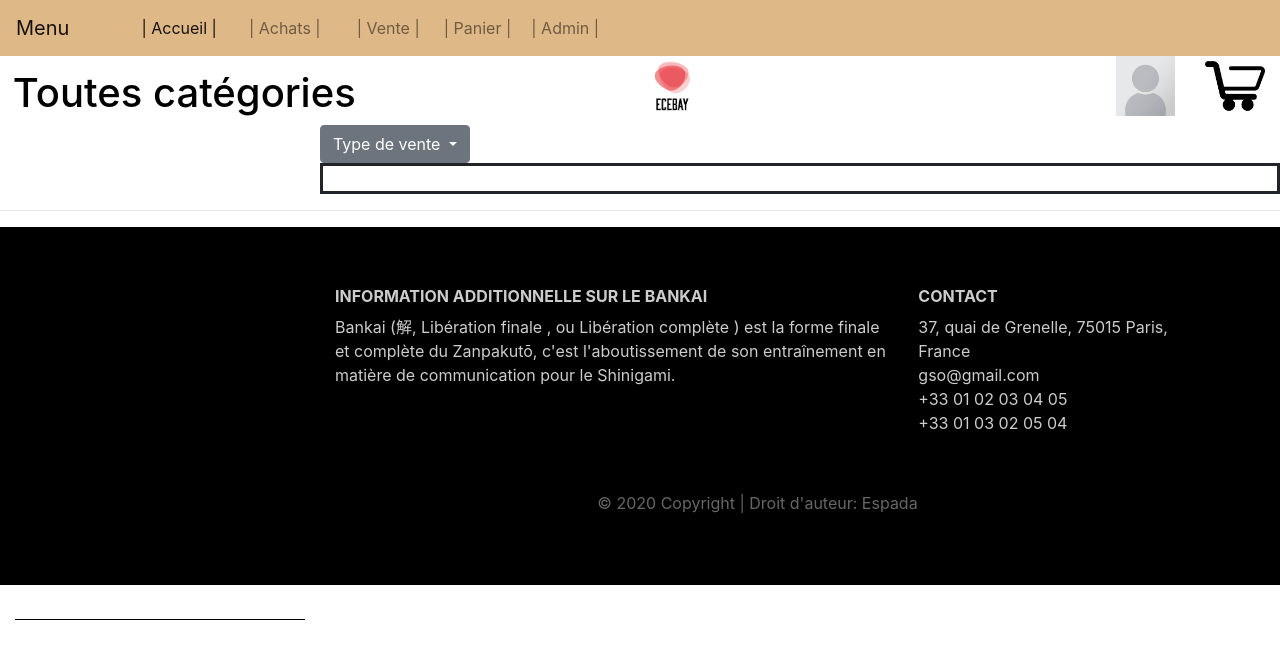
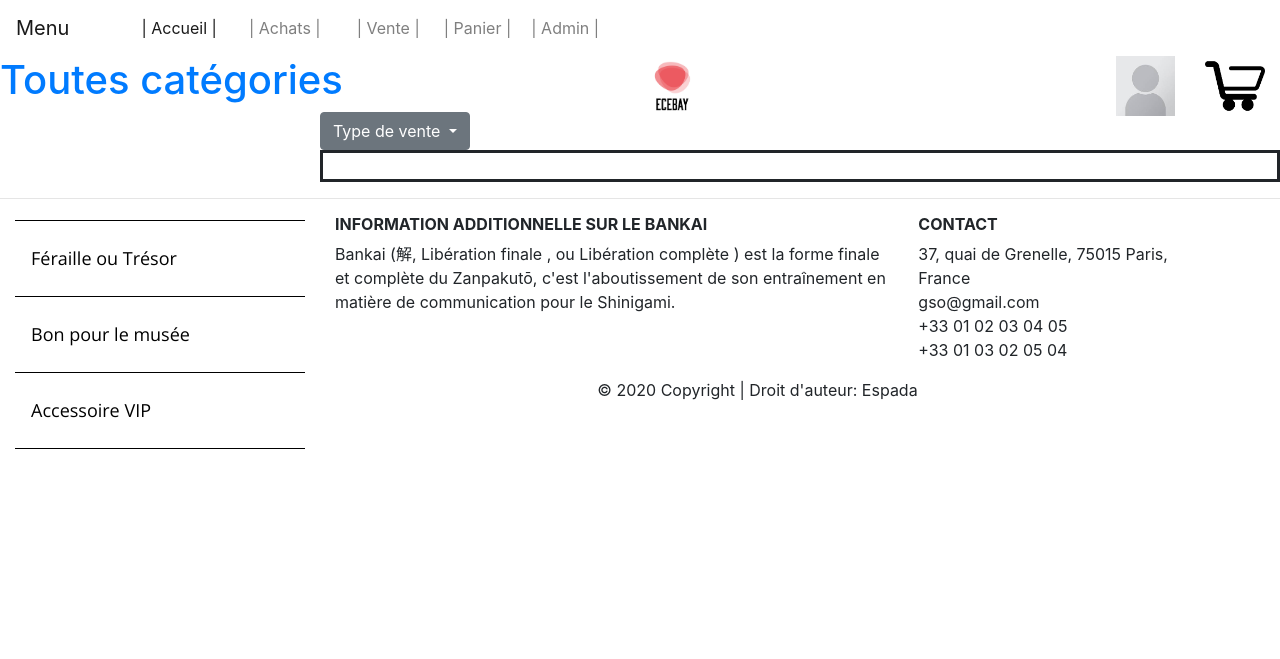
Before and after one commit to SovannQ/eceBay, a PHP site: page /achats/achats.php in a window 1280 px wide. Shown: the top 659 px of the page. Run offline with PHP 8.4, Linux system fonts and the light colour scheme; data that the repository does not hold is empty.

Commit message:
CSSmodif et achat

```diff
--- a/front/accueil.php
+++ b/front/accueil.php
@@ -14,7 +14,7 @@
     <link rel="stylesheet" type="text/css" href="styles2.css">
     <script src="https://code.jquery.com/jquery-3.3.1.slim.min.js"></script>
     <script src="https://stackpath.bootstrapcdn.com/bootstrap/4.1.3/js/bootstrap.min.js"></script>
-
+    <link href="https://fonts.googleapis.com/css?family=Open+Sans" rel="stylesheet">
     <script type="text/javascript">
         $(document).ready(function () {
             $('.header').height($(window).height());
@@ -27,7 +27,7 @@
 <body class="fond" >
 
         <!-- Menu -->
-        <nav class="navbar navbar-expand-lg navbar-light" style="background-color: burlywood">
+        <nav class="navbar navbar-expand-lg navbar-light">
             <a class="navbar-brand" href="#">Menu</a>
             <button class="navbar-toggler" type="button" data-toggle="collapse" data-target="#navbarSupportedContent" aria-controls="navbarSupportedContent" aria-expanded="false" aria-label="Toggle navigation">
               <span class="navbar-toggler-icon"></span>
@@ -102,7 +102,7 @@
                         </a>
                     </div>
                 </div>
-            <h2 class="titrecar">Actuellement à vendre</h2>
+            <h3 class="titrecar">Actuellement à vendre</h3>
 
     <!-- pied de page -->
     <footer class="page-footer">
--- a/front/achats/achats.css
+++ b/front/achats/achats.css
@@ -76,15 +76,6 @@
 }
 
 
-.page-footer {
-    background-color: #000;
-    color: #ccc;
-    padding: 60px 0 30px;
-   }
-   .footer-copyright {
-    color: #666;
-    padding: 40px 0;
-   }
 
 .bordure{
     border: solid;
@@ -123,6 +114,8 @@
 
 .menuleft a{
     color: #000;
+    font-family: 'Open Sans', sans-serif;
+    font-size: large;
 }
 
 .lgo{
--- a/front/achats/achats.php
+++ b/front/achats/achats.php
@@ -13,10 +13,11 @@
     <link rel="stylesheet" href="https://stackpath.bootstrapcdn.com/bootstrap/4.4.1/css/bootstrap.min.css">
     <link rel="stylesheet" href="https://stackpath.bootstrapcdn.com/font-awesome/4.7.0/css/font-awesome.min.css" />
     <link rel="stylesheet" type="text/css" href="achats.css">
+    <link rel="stylesheet" type="text/css" href="styles2.css">
     <script src="https://code.jquery.com/jquery-3.3.1.slim.min.js" integrity="sha384-q8i/X+965DzO0rT7abK41JStQIAqVgRVzpbzo5smXKp4YfRvH+8abtTE1Pi6jizo" crossorigin="anonymous"></script>
 <script src="https://cdnjs.cloudflare.com/ajax/libs/popper.js/1.14.3/umd/popper.min.js" integrity="sha384-ZMP7rVo3mIykV+2+9J3UJ46jBk0WLaUAdn689aCwoqbBJiSnjAK/l8WvCWPIPm49" crossorigin="anonymous"></script>
 <script src="https://stackpath.bootstrapcdn.com/bootstrap/4.1.3/js/bootstrap.min.js" integrity="sha384-ChfqqxuZUCnJSK3+MXmPNIyE6ZbWh2IMqE241rYiqJxyMiZ6OW/JmZQ5stwEULTy" crossorigin="anonymous"></script>
-
+<link href="https://fonts.googleapis.com/css?family=Open+Sans" rel="stylesheet">
     <script type="text/javascript">
         $(document).ready(function () {
             $('.header').height($(window).height());
@@ -30,7 +31,7 @@
 
 
     <!-- Menu -->
-    <nav class="navbar navbar-expand-lg navbar-light" style="background-color: burlywood">
+    <nav class="navbar navbar-expand-lg navbar-light">
         <a class="navbar-brand" href="#">Menu</a>
         <button class="navbar-toggler" type="button" data-toggle="collapse" data-target="#navbarSupportedContent" aria-controls="navbarSupportedContent" aria-expanded="false" aria-label="Toggle navigation">
           <span class="navbar-toggler-icon"></span>
@@ -62,7 +63,7 @@
             <a href="panier.html"><img class="panier col-lg-1" src="panier.jpg"></a>
             <a href="Inscription.html"><img class="panier col-lg-1" src="connexion.jpg"></a>
             <img class="lgo col-lg-1" src="lgo.jpg">
-            <a href="#"><h1 class="titre">Toutes catégories</h1></a>
+            <a href="#"><h1>Toutes catégories</h1></a>
         </div>
     </header>
 
@@ -163,7 +164,6 @@
 
 
 
-
 </body>
 
 </html>
--- a/front/achats/action.php
+++ b/front/achats/action.php
@@ -2,7 +2,7 @@
 
     ////////////////////////////////////////////////////////
     // connexion à la DB (autre approche que le cours, plus simple)
-    $connexion = new mysqli("localhost", "root","","ecebay");
+    $connexion = new mysqli("localhost", "root","rien","ecebay");
 
     if($connexion->connect_error){
         die("Erreur de connexion.".$connexion->connect_error);
```
Also changed, not shown: front/styles2.css (+26 -7 lines), 2 other files.
